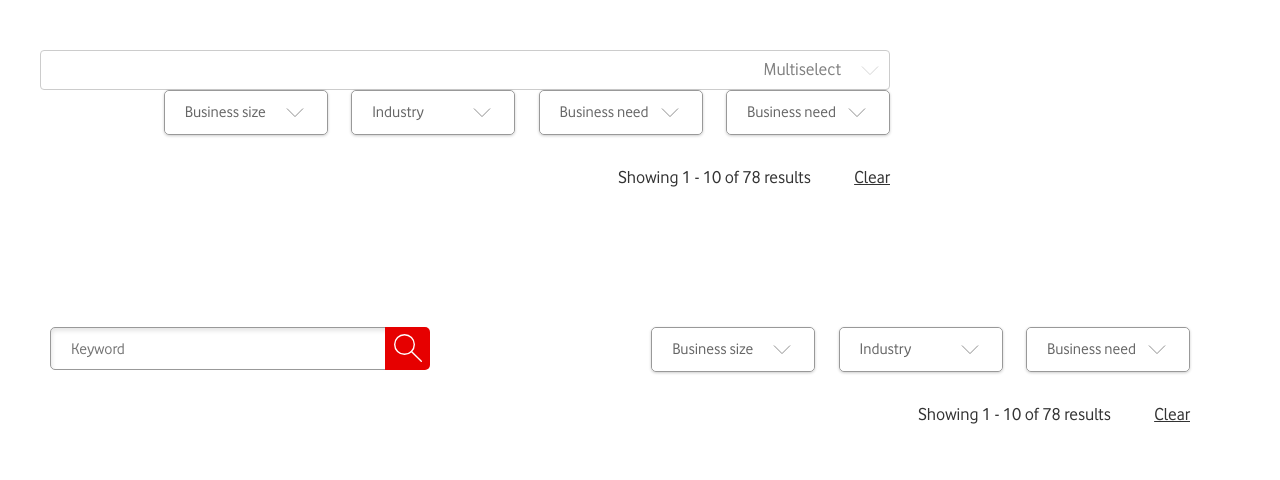
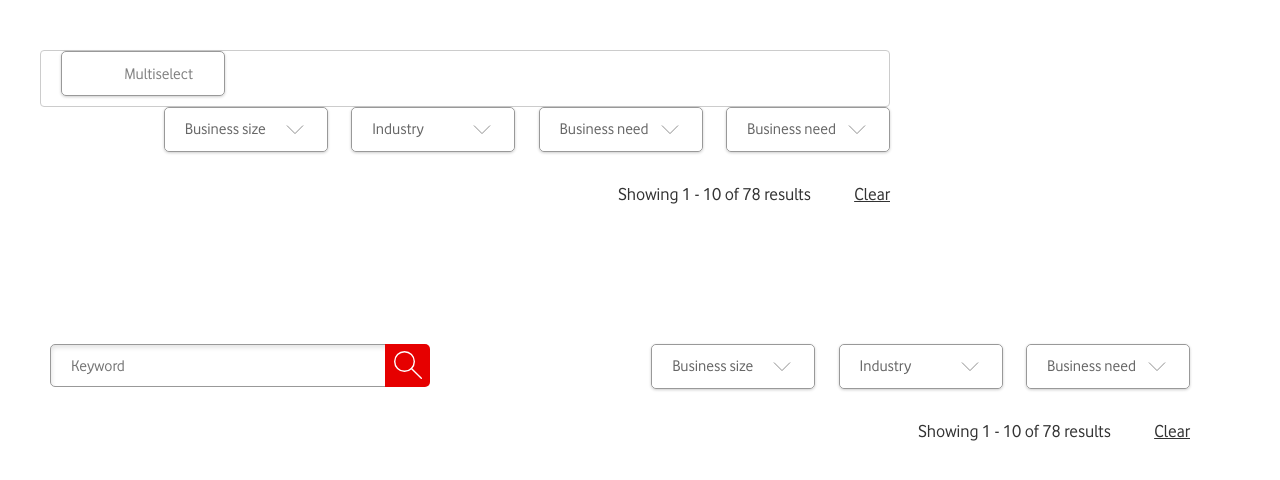
Before and after one commit to nerd-dash/react-multiselect-dropdown, a React (Create React App) app: page / in a window 1280 px wide. Shown: the top 480 px of the page. Built offline with nearby package versions, Linux system fonts and the light colour scheme.

Commit message:
style changes

```diff
--- a/src/components/multiselect/Multiselect.jsx
+++ b/src/components/multiselect/Multiselect.jsx
@@ -36,6 +36,21 @@ const Multiselect = (props) => {
 
   const IndicatorSeparator = () => null;
 
+  const Control = ({ children, ...props }) => {
+    const style = { cursor: "pointer" };
+
+    return (
+      <components.Control {...props}>
+        <span
+          className="form__input form__input--selectable js-article-filter-span"
+          style={style}
+        >
+          {children}
+        </span>
+      </components.Control>
+    );
+  };
+
   return (
     <Select
       options={options}
@@ -46,7 +61,7 @@ const Multiselect = (props) => {
       controlShouldRenderValue={false}
       hideSelectedOptions={false}
       isClearable={false}
-      components={{ Option, DropdownIndicator, IndicatorSeparator }}
+      components={{ Option, DropdownIndicator, IndicatorSeparator, Control }}
       allowSelectAll={true}
       onChange={onChangeHandler}
       value={selectedOptions}
```
